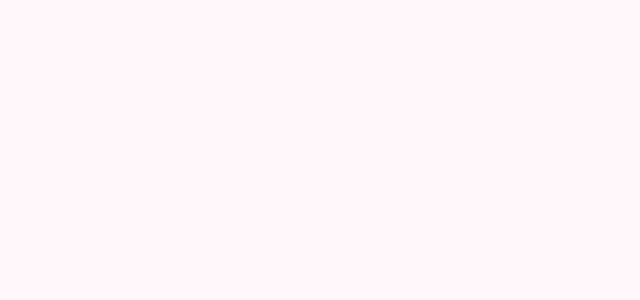
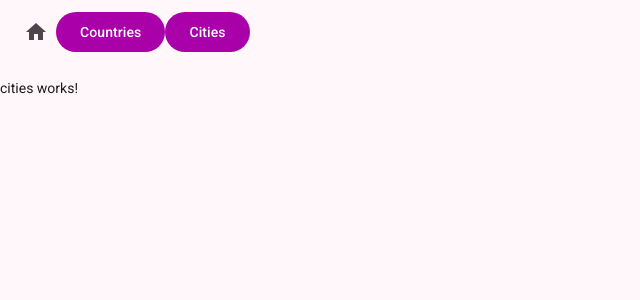
Before and after one commit to virshu/FA25-AngClient, an Angular app: page /cities in a window 1280 px wide. Before the commit this address led to /. Shown: the top 300 px of the page, without its empty margins (0-640 px from the left). Built offline with nearby package versions, Linux system fonts and the light colour scheme.

Commit message:
Created components and set up nav bar

```diff
--- a/src/app/app.html
+++ b/src/app/app.html
@@ -1,3 +1,4 @@
+<app-nav-menu></app-nav-menu>
 <div class="container">
     <router-outlet></router-outlet>
 </div>
--- a/src/app/app.routes.ts
+++ b/src/app/app.routes.ts
@@ -1,6 +1,10 @@
 import { Routes } from '@angular/router';
 import { HomeComponent } from './home/home.component';
+import { CitiesComponent } from './cities/cities.component';
+import { CountriesComponent } from './countries/countries.component';
 
 export const routes: Routes = [
     { path: '', component: HomeComponent, pathMatch: 'full' },
+    { path: 'countries', component: CountriesComponent },
+    { path: 'cities', component: CitiesComponent }
 ];
--- a/src/app/app.ts
+++ b/src/app/app.ts
@@ -1,9 +1,10 @@
 import { Component, signal } from '@angular/core';
 import { RouterOutlet } from '@angular/router';
+import { NavMenuComponent } from "./nav-menu/nav-menu.component";
 
 @Component({
   selector: 'app-root',
-  imports: [RouterOutlet],
+  imports: [RouterOutlet, NavMenuComponent],
   templateUrl: './app.html',
   styleUrl: './app.scss'
 })
--- /dev/null
+++ b/src/app/cities/cities.component.html
@@ -0,0 +1 @@
+<p>cities works!</p>
--- /dev/null
+++ b/src/app/countries/countries.component.html
@@ -0,0 +1 @@
+<p>countries works!</p>
--- /dev/null
+++ b/src/app/nav-menu/nav-menu.component.html
@@ -0,0 +1,10 @@
+<header>
+    <mat-toolbar color="primary">
+        <button mat-icon-button [routerLink]="['/']">
+          <mat-icon>home</mat-icon>
+        </button>
+
+        <a mat-flat-button color="primary" [routerLink]="['/countries']">Countries</a>
+        <a mat-flat-button color="primary" [routerLink]="['/cities']">Cities</a>
+    </mat-toolbar>
+  </header>
```
Also changed, not shown: src/app/cities/cities.component.ts (added, +11 -0 lines), src/app/countries/countries.component.ts (added, +11 -0 lines), src/app/nav-menu/nav-menu.component.ts (added, +20 -0 lines), src/app/cities/cities.component.scss (added), src/app/countries/countries.component.scss (added), src/app/nav-menu/nav-menu.component.scss (added).
